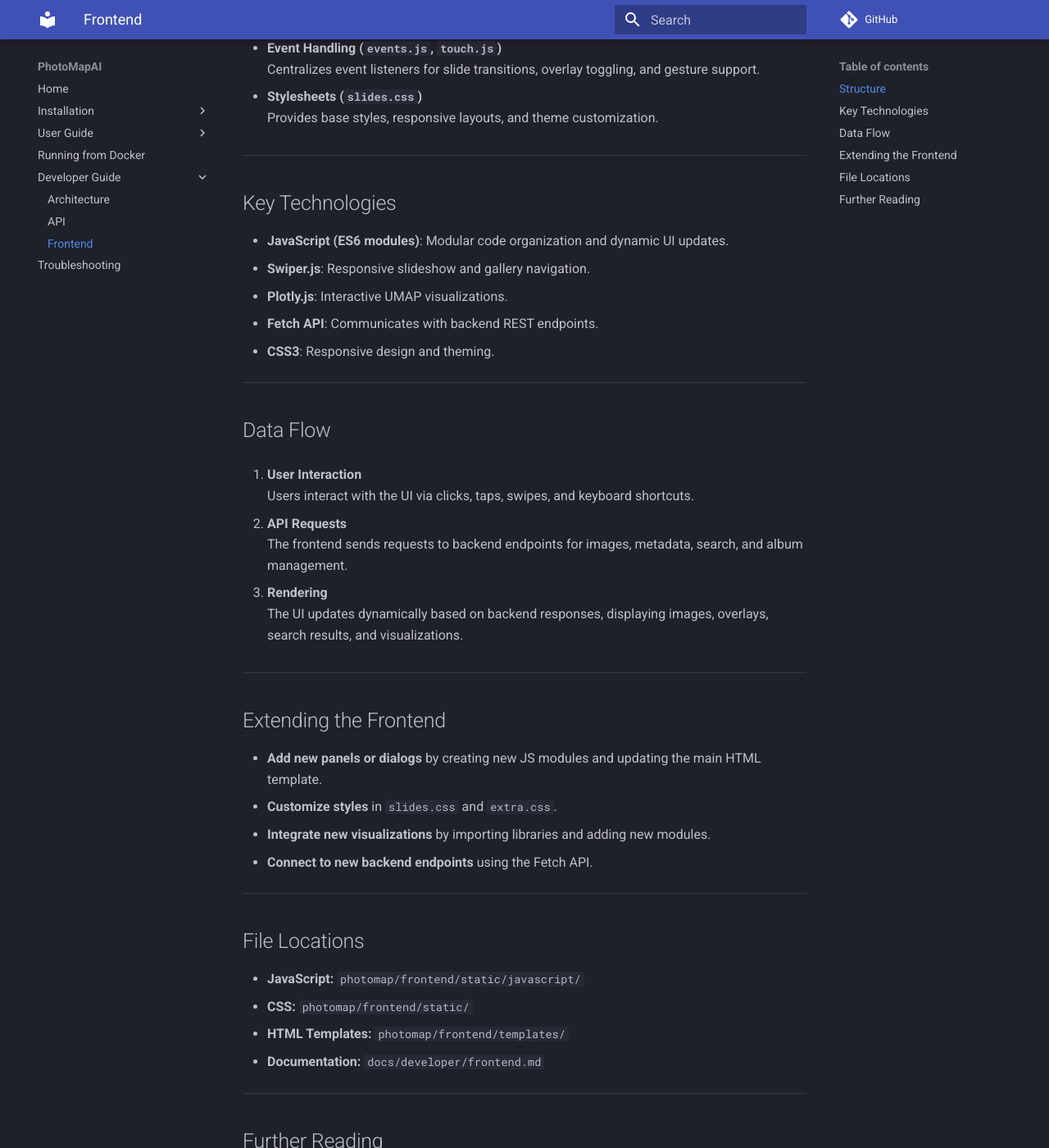
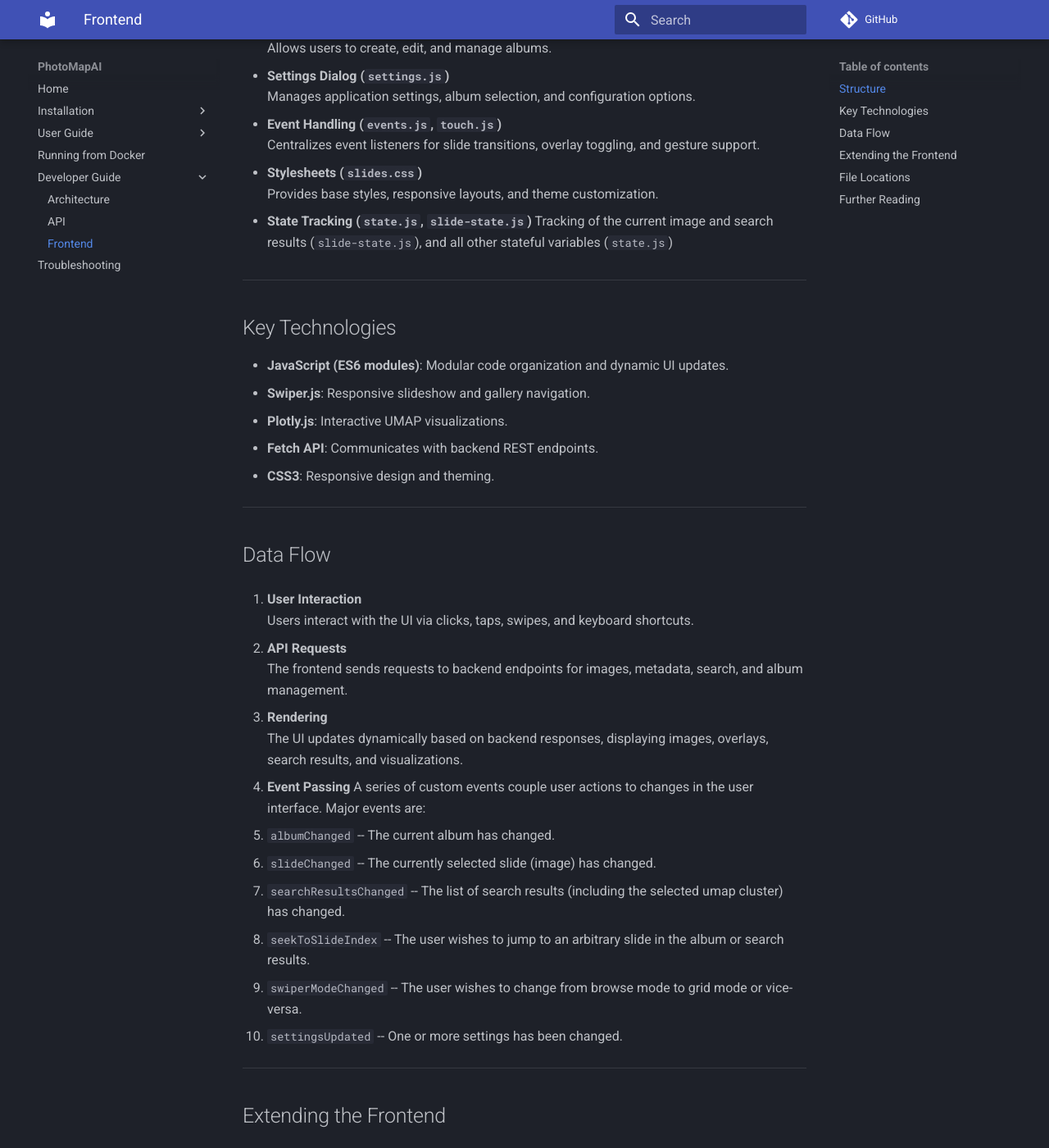
Before and after one commit to lstein/PhotoMapAI, an MkDocs documentation site: the page built from docs/developer/frontend.md, in a window 1280 px wide and 1400 px high, scrolled down 732 px. Shown: the whole window at 82% size. Built offline with MkDocs 1.6.1 and Material for MkDocs 9.7.7, drawn with Linux system fonts in a browser that asks for light colours; comment, search, counter and statistics services are not loaded; some of the changed text lies outside the part shown.

Commit message:
flesh out frontend developer documentation slightly

```diff
--- a/docs/developer/frontend.md
+++ b/docs/developer/frontend.md
@@ -8,8 +8,14 @@
 
 The frontend code is organized into the following main components:
 
-- **Slideshow & Gallery (`swiper.js`, `seek-slider.js`)**
+- **Image Browsing (`swiper.js`)**
   Handles image navigation, transitions, and keyboard/touch controls.
+
+- **Image Grid (`grid-view.js`)**
+  The image grid display.
+
+- **Random Seeking (`seekslider.js`)**
+  Slider control that allows the user to seek to arbitrary positions within album or search results.
 
 - **Metadata Overlay (`overlay.js`)**
   Displays image metadata, prompts, and reference images as overlays.
@@ -31,6 +37,9 @@
 
 - **Stylesheets (`slides.css`)**
   Provides base styles, responsive layouts, and theme customization.
+
+- **State Tracking (`state.js`, `slide-state.js`)**
+  Tracking of the current image and search results (`slide-state.js`), and all other stateful variables (`state.js`)
 
 ---
 
@@ -55,6 +64,15 @@
 3. **Rendering**
    The UI updates dynamically based on backend responses, displaying images, overlays, search results, and visualizations.
 
+4. **Event Passing**
+  A series of custom events couple user actions to changes in the user interface. Major events are:
+  - `albumChanged` -- The current album has changed.
+  - `slideChanged` -- The currently selected slide (image) has changed.
+  - `searchResultsChanged` -- The list of search results (including the selected umap cluster) has changed.
+  - `seekToSlideIndex` -- The user wishes to jump to an arbitrary slide in the album or search results.
+  - `swiperModeChanged` -- The user wishes to change from browse mode to grid mode or vice-versa.
+  - `settingsUpdated` -- One or more settings has been changed.
+
 ---
 
 ## Extending the Frontend
@@ -69,8 +87,9 @@
 ## File Locations
 
 - **JavaScript:** `photomap/frontend/static/javascript/`
-- **CSS:** `photomap/frontend/static/`
-- **HTML Templates:** `photomap/frontend/templates/`
+- **CSS:** `photomap/frontend/static/css`
+- **HTML Templates:** `photomap/frontend/static/templates/`
+  - Note that most of the HTML templates are in a subdirectory called `modules`.
 - **Documentation:** `docs/developer/frontend.md`
 
 ---
```
